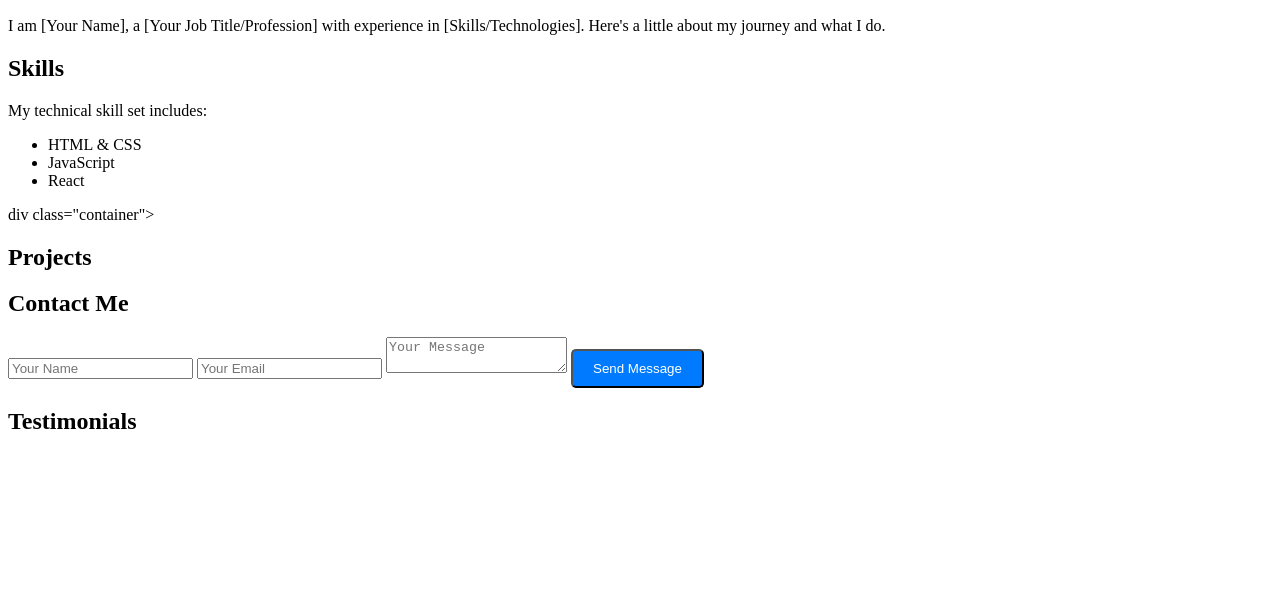
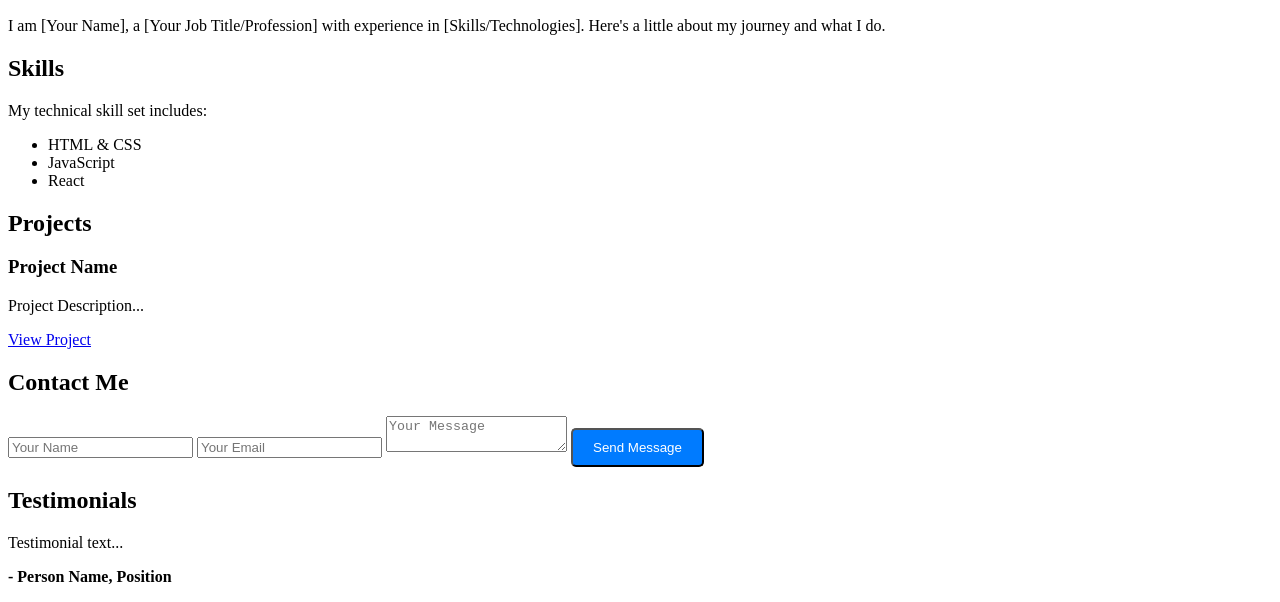
Before and after one commit to simioyin222/Portfolio, a plain HTML site: page index.html in a window 1280 px wide. Shown: the part 858-1460 px from the top of the page. Before the commit the page ends 1313 px from the top, so only its background shows below. Drawn offline with nearby package versions, Linux system fonts and the light colour scheme.

Commit message:
fully update base html code

```diff
--- a/index.html
+++ b/index.html
@@ -52,12 +52,19 @@
     </section>
 
     <section id="works">
-        div class="container">
-        <h2>Projects</h2>
-        <div class="project-container">
-            <!-- Project items will be dynamically loaded here -->
+        <div class="container">
+            <h2>Projects</h2>
+            <div class="project-container">
+                <!-- dynamically loaded in -->
+                <!--  example  project  -->
+                <div class="project">
+                    <h3>Project Name</h3>
+                    <p>Project Description...</p>
+                    <a href="project-link.html" target="_blank">View Project</a>
+                </div>
+                <!-- Repeat for other projects -->
+            </div>
         </div>
-    </div>
     </section>
 
     <section id="contact">
@@ -76,7 +83,12 @@
         <div class="container">
             <h2>Testimonials</h2>
             <div class="testimonial-container">
-                <!-- ill put the testimonal info here -->
+                <!--  dynamically loaded or statically placed here -->
+                <div class="testimonial">
+                    <p>Testimonial text...</p>
+                    <p><strong>- Person Name, Position</strong></p>
+                </div>
+                <!-- Repeat for other testimonials -->
             </div>
         </div>
     </section>
```
